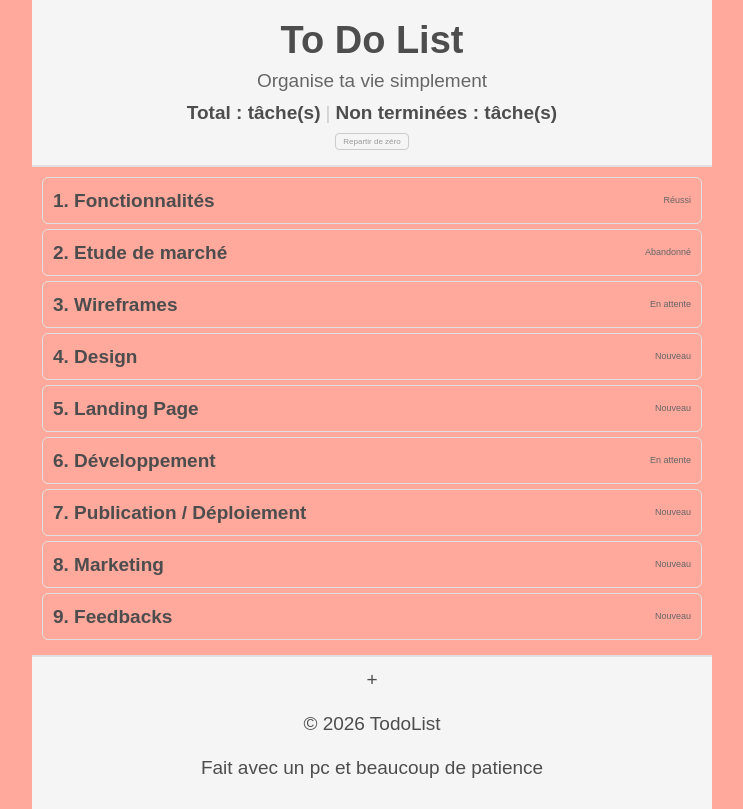
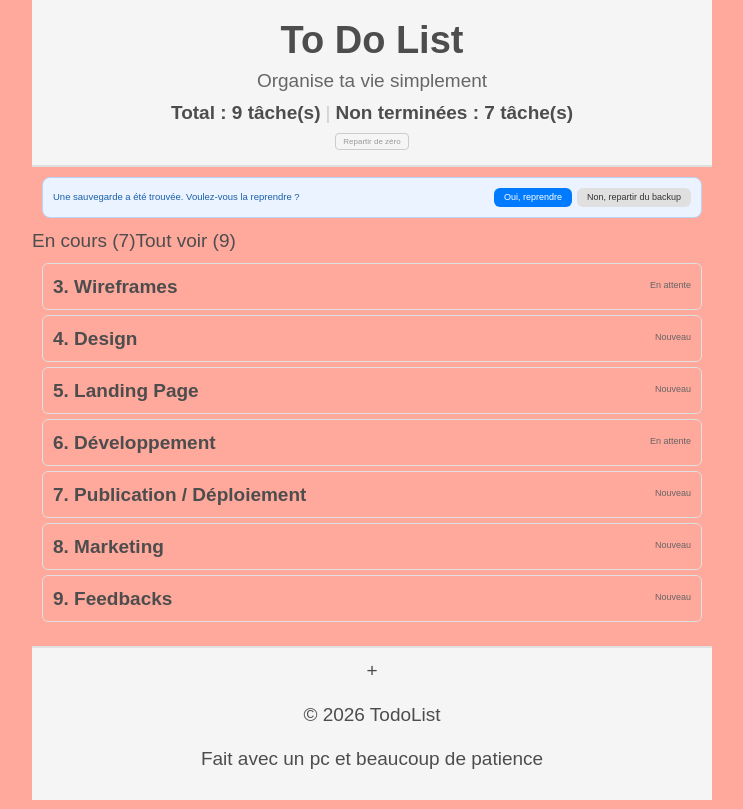
Before and after one commit to Lou-Decamps/dev-app-mobile, a React (Create React App) app: page / in a window 1280 px wide. Shown: the whole page, without its empty margins (268-1011 px from the left). Built offline with nearby package versions, Linux system fonts and the light colour scheme.

Commit message:
added the default filter

```diff
--- a/src/App.css
+++ b/src/App.css
@@ -176,3 +176,54 @@
 .modal__button--cancel:hover { background-color: #c7c7c7; }
 .modal__button--create { background-color: #007bff; color: white; }
 .modal__button--create:hover { background-color: #0056b3; }
+
+/* ── Restore banner ── */
+.restore-banner {
+    margin: 1rem;
+    padding: 1rem;
+    border: 1px solid #b8d4f8;
+    border-radius: 8px;
+    background-color: #eaf3ff;
+    display: flex;
+    align-items: center;
+    justify-content: space-between;
+    gap: 1rem;
+    flex-wrap: wrap;
+}
+
+.restore-banner__text {
+    margin: 0;
+    font-size: 0.95rem;
+    color: #1a5fa8;
+}
+
+.restore-banner__actions {
+    display: flex;
+    gap: 0.5rem;
+}
+
+.restore-banner__btn {
+    padding: 0.4rem 1rem;
+    border-radius: 6px;
+    border: none;
+    font-size: 0.9rem;
+    cursor: pointer;
+}
+
+.restore-banner__btn--yes {
+    background-color: #007bff;
+    color: white;
+}
+
+.restore-banner__btn--yes:hover {
+    background-color: #0056b3;
+}
+
+.restore-banner__btn--no {
+    background-color: #e0e0e0;
+    color: #333;
+}
+
+.restore-banner__btn--no:hover {
+    background-color: #c7c7c7;
+}
--- a/src/App.jsx
+++ b/src/App.jsx
@@ -8,51 +8,50 @@ import "./App.css";
 
 const STORAGE_KEY = "todoapp_tasks";
 
+const FILTERS = {
+    ACTIVE: "active",
+    ALL: "all",
+};
+
 function getInitialTasks() {
-    const saved = localStorage.getItem(STORAGE_KEY);
-
-    if (saved) {
-        const parsed = JSON.parse(saved);
-        return parsed.map((t) => ({
-            ...t,
-            creationDate: new Date(t.creationDate),
-            dueDate: new Date(t.dueDate),
-        }));
-    }
-
     const { tasks } = loadFromBackup();
     return tasks;
 }
 
 export default function App() {
-    const [task, setTask] = useState(getInitialTasks);
+    const [tasks, setTasks] = useState(getInitialTasks);
     const [isModalOpen, setIsModalOpen] = useState(false);
     const [selectedTask, setSelectedTask] = useState(null);
+    const [showRestoreBanner, setShowRestoreBanner] = useState(false);
+    const [activeFilter, setActiveFilter] = useState(FILTERS.ACTIVE);
 
     useEffect(() => {
-        localStorage.setItem(STORAGE_KEY, JSON.stringify(task));
-    }, [task]);
+        const saved = localStorage.getItem(STORAGE_KEY);
+        if (saved) setShowRestoreBanner(true);
+    }, []);
 
-    const totalTask = task.length;
-    const unfinishedTask = task.filter(
-        (t) => !COMPLETED_STATUS.includes(t.statut)
-    ).length;
+    useEffect(() => {
+        localStorage.setItem(STORAGE_KEY, JSON.stringify(tasks));
+    }, [tasks]);
 
-    function updateTask(updatedTask) {
-        setTask(task.map(
-            (t) => t.id === updatedTask.id ? updatedTask : t
-        ));
+    function handleRestoreYes() {
+        const saved = localStorage.getItem(STORAGE_KEY);
+        if (saved) {
+            const parsed = JSON.parse(saved);
+            setTasks(parsed.map((t) => ({
+                ...t,
+                creationDate: new Date(t.creationDate),
+                dueDate: new Date(t.dueDate),
+            })));
+        }
+        setShowRestoreBanner(false);
     }
 
-    function deleteTask(id) {
-        const confirmed = window.confirm("Êtes-vous sûr de vouloir supprimer cette tâche?");
-        if (!confirmed) return false;
-        setTask(task.filter((t) => t.id !== id));
-        return true;
-    }
-
-    function addTask(newTask) {
-        setTask([...task, newTask]);
+    function handleRestoreNo() {
+        const confirmed = window.confirm("Êtes-vous sûr(e) ? Toutes vos modifications seront perdues.");
+        if (!confirmed) return;
+        localStorage.removeItem(STORAGE_KEY);
+        setShowRestoreBanner(false);
     }
 
     function resetToBackup() {
@@ -60,24 +59,92 @@ export default function App() {
         if (!confirmed) return;
         localStorage.removeItem(STORAGE_KEY);
         const { tasks: backupTasks } = loadFromBackup();
-        setTask(backupTasks);
+        setTasks(backupTasks);
     }
+
+    function addTask(newTask) {
+        setTasks([...tasks, newTask]);
+    }
+
+    function updateTask(updatedTask) {
+        setTasks(tasks.map(
+            (t) => t.id === updatedTask.id ? updatedTask : t
+        ));
+    }
+
+    function deleteTask(id) {
+        const confirmed = window.confirm("Êtes-vous sûr de vouloir supprimer cette tâche ?");
+        if (!confirmed) return false;
+        setTasks(tasks.filter((t) => t.id !== id));
+        return true;
+    }
+
+    const totalTasks = tasks.length;
+    const incompleteTasks = tasks.filter(
+        (t) => !COMPLETED_STATUS.includes(t.status)
+    ).length;
+
+    const displayedTasks = activeFilter === FILTERS.ALL
+        ? tasks
+        : tasks.filter((t) => !COMPLETED_STATUS.includes(t.status));
 
     return (
         <div className="app">
             <Header
-                totalTask={totalTask}
-                unfinishedTask={unfinishedTask}
+                totalTasks={totalTasks}
+                incompleteTasks={incompleteTasks}
+                onReset={resetToBackup}
             />
+
+            {showRestoreBanner && (
+                <div className="restore-banner">
+                    <p className="restore-banner__text">
+                        Une sauvegarde a été trouvée. Voulez-vous la reprendre ?
+                    </p>
+                    <div className="restore-banner__actions">
+                        <button
+                            type="button"
+                            className="restore-banner__btn restore-banner__btn--yes"
+                            onClick={handleRestoreYes}
+                        >
+                            Oui, reprendre
+                        </button>
+                        <button
+                            type="button"
+                            className="restore-banner__btn restore-banner__btn--no"
+                            onClick={handleRestoreNo}
+                        >
+                            Non, repartir du backup
+                        </button>
+                    </div>
+                </div>
+            )}
+
+            <div className="filter-bar">
+                <button
+                    type="button"
+                    className={`filter-bar__btn ${activeFilter === FILTERS.ACTIVE ? "filter-bar__btn--active" : ""}`}
+                    onClick={() => setActiveFilter(FILTERS.ACTIVE)}
+                >
+                    En cours ({incompleteTasks})
+                </button>
+                <button
+                    type="button"
+                    className={`filter-bar__btn ${activeFilter === FILTERS.ALL ? "filter-bar__btn--active" : ""}`}
+                    onClick={() => setActiveFilter(FILTERS.ALL)}
+                >
+                    Tout voir ({totalTasks})
+                </button>
+            </div>
 
             <main className="app__content">
                 <ul className="task__list">
-                    {task.length === 0 ? (
+                    {displayedTasks.length === 0 ? (
                         <li className="task__empty">
-                            Aucune tâche pour l'instant. Clique sur + pour commencer !
+                            Aucune tâche non terminée
                         </li>
                     ) : (
-                        task.map((t) => (
+                        displayedTasks.map((t) => (
                             <li
                                 key={t.id}
                                 className="task task--clickable"
@@ -106,6 +173,7 @@ export default function App() {
                     taskToEdit={selectedTask}
                 />
             )}
+
             <Footer onAddTask={() => {
                 setSelectedTask(null);
                 setIsModalOpen(true);
```
